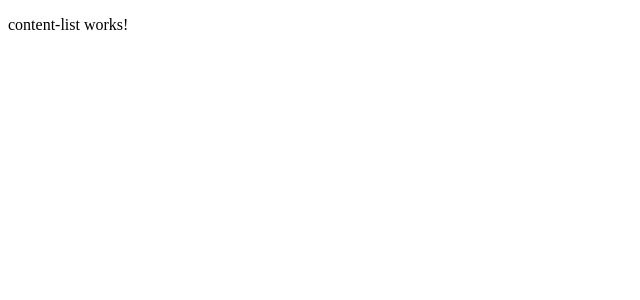
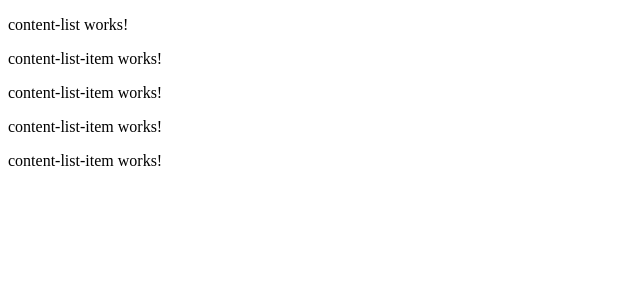
Before and after one commit to Maylaa-al/Maylaa_alhussami_MAD400Assignments, an Angular app: page / in a window 1280 px wide. Shown: the top 300 px of the page, without its empty margins (0-640 px from the left). Built offline with nearby package versions, Linux system fonts and the light colour scheme.

Commit message:
Steps 8, 9, 10

```diff
--- a/src/app/content-list-item/content-list-item.component.ts
+++ b/src/app/content-list-item/content-list-item.component.ts
@@ -1,4 +1,5 @@
-import { Component } from '@angular/core';
+import { Component, Input } from '@angular/core';
+import { IContent } from '../icontent';
 
 @Component({
   selector: 'app-content-list-item',
@@ -6,5 +7,5 @@ import { Component } from '@angular/core';
   styleUrls: ['./content-list-item.component.scss']
 })
 export class ContentListItemComponent {
-
+@Input() contentItemInputValue?: IContent
 }
--- a/src/app/content-list/content-list.component.html
+++ b/src/app/content-list/content-list.component.html
@@ -1 +1,5 @@
 <p>content-list works!</p>
+<app-content-list-item [contentItemInputValue]="bettasArray[0]"></app-content-list-item>
+<app-content-list-item [contentItemInputValue]="bettasArray[1]"></app-content-list-item>
+<app-content-list-item [contentItemInputValue]="bettasArray[2]"></app-content-list-item>
+<app-content-list-item [contentItemInputValue]="bettasArray[3]"></app-content-list-item>
```
